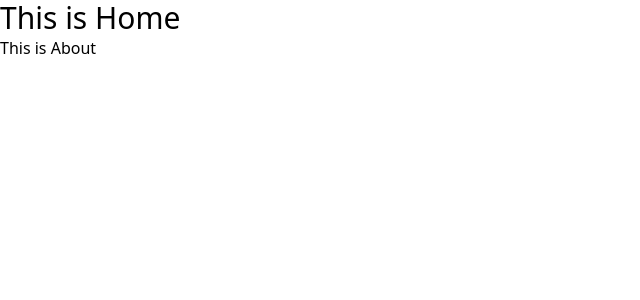
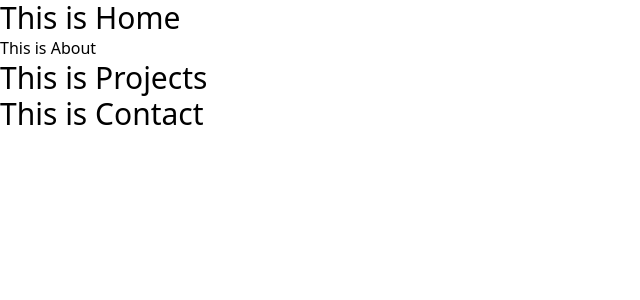
Before and after one commit to SCC-SRM/SCCWebsite, a React (Vite) app: page / in a window 1280 px wide. Shown: the top 300 px of the page, without its empty margins (0-640 px from the left). Built offline with nearby package versions, Linux system fonts and the light colour scheme.

Commit message:
add projects and contact section

```diff
--- a/src/App.jsx
+++ b/src/App.jsx
@@ -1,11 +1,15 @@
 import About from "./components/about/About";
 import Home from "./components/home/Home";
+import Contact from "./components/contact/Contact";
+import Projects from "./components/projects/Projects";
 
 function App() {
   return (
     <div>
       <Home />
       <About />
+      <Projects />
+      <Contact />
     </div>
   );
 }
--- /dev/null
+++ b/src/components/contact/Contact.jsx
@@ -0,0 +1,9 @@
+function Contact() {
+    return (
+      <div>
+        <h1 className="text-3xl font-medium">This is Contact</h1>
+      </div>
+    );
+  }
+
+  export default Contact;
--- /dev/null
+++ b/src/components/projects/Projects.jsx
@@ -0,0 +1,9 @@
+function Projects() {
+    return (
+      <div>
+        <h1 className="text-3xl font-medium">This is Projects</h1>
+      </div>
+    );
+  }
+
+  export default Projects;
```
Also changed, not shown: 1 other file (tests, documents, lock files or other folders).
